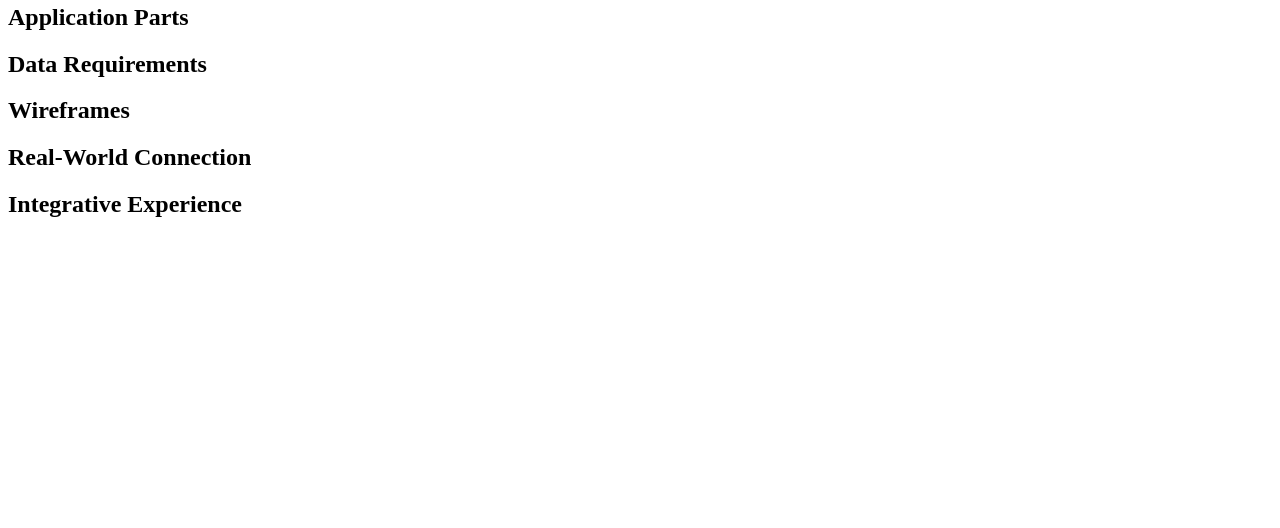
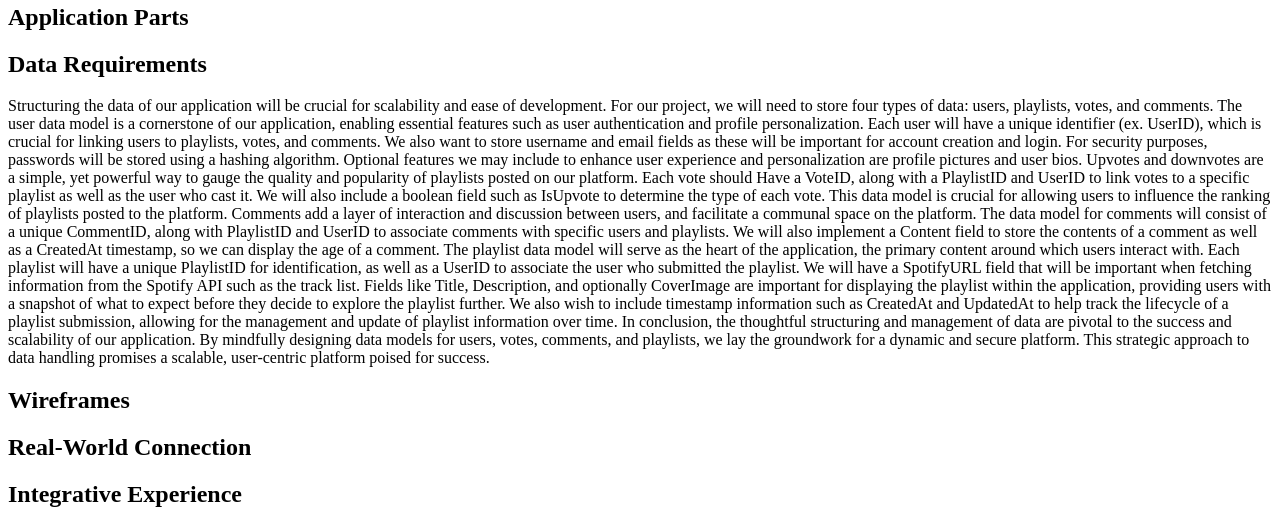
Before and after one commit to Captaincow285/326Project, a website: page src/docs/milestone-1/index.html in a window 1280 px wide. Shown: the part 702-1230 px from the top of the page. Before the commit the page ends 940 px from the top, so only its background shows below. Drawn offline with Linux system fonts and the light colour scheme.

Commit message:
write data requirements section

```diff
--- a/src/docs/milestone-1/index.html
+++ b/src/docs/milestone-1/index.html
@@ -1,9 +1,11 @@
 <!DOCTYPE html>
 <html lang="en">
+
 <head>
     <script src="script.js" type="module"></script>
     <title>326 Project</title>
 </head>
+
 <body>
     <header>
 
@@ -45,7 +47,8 @@
                 have features that allow users with an account to post playlists, upvote or downvote the
                 playlists of others, suggest additions to playlists, and more.
             </p>
-                <img src="https://s3-alpha.figma.com/hub/file/2734964093/9f5edc36-eb4d-414a-8447-10514f2bc224-cover.png" id="homepage-img" width="400" height="400">
+            <img src="https://s3-alpha.figma.com/hub/file/2734964093/9f5edc36-eb4d-414a-8447-10514f2bc224-cover.png"
+                id="homepage-img" width="400" height="400">
             <input type="button" id="img-btn" value="Next">
         </section>
         <section id="application-parts">
@@ -57,6 +60,43 @@
             <h2>
                 Data Requirements
             </h2>
+            <p>
+                Structuring the data of our application will be crucial for scalability and ease of development. For our
+                project, we will need to store four types of data: users, playlists, votes, and comments.
+
+                The user data model is a cornerstone of our application, enabling essential features such as user
+                authentication and profile personalization. Each user will have a unique identifier (ex. UserID), which
+                is crucial for linking users to playlists, votes, and comments. We also want to store username and email
+                fields as these will be important for account creation and login. For security purposes, passwords will
+                be stored using a hashing algorithm. Optional features we may include to enhance user experience and
+                personalization are profile pictures and user bios.
+
+                Upvotes and downvotes are a simple, yet powerful way to gauge the quality and popularity of playlists
+                posted on our platform. Each vote should Have a VoteID, along with a PlaylistID and UserID to link votes
+                to a specific playlist as well as the user who cast it. We will also include a boolean field such as
+                IsUpvote to determine the type of each vote. This data model is crucial for allowing users to influence
+                the ranking of playlists posted to the platform.
+
+                Comments add a layer of interaction and discussion between users, and facilitate a communal space on the
+                platform. The data model for comments will consist of a unique CommentID, along with PlaylistID and
+                UserID to associate comments with specific users and playlists. We will also implement a Content field
+                to store the contents of a comment as well as a CreatedAt timestamp, so we can display the age of a
+                comment.
+
+                The playlist data model will serve as the heart of the application, the primary content around which
+                users interact with. Each playlist will have a unique PlaylistID for identification, as well as a UserID
+                to associate the user who submitted the playlist. We will have a SpotifyURL field that will be important
+                when fetching information from the Spotify API such as the track list. Fields like Title, Description,
+                and optionally CoverImage are important for displaying the playlist within the application, providing
+                users with a snapshot of what to expect before they decide to explore the playlist further. We also wish
+                to include timestamp information such as CreatedAt and UpdatedAt to help track the lifecycle of a
+                playlist submission, allowing for the management and update of playlist information over time.
+
+                In conclusion, the thoughtful structuring and management of data are pivotal to the success and
+                scalability of our application. By mindfully designing data models for users, votes, comments, and
+                playlists, we lay the groundwork for a dynamic and secure platform. This strategic approach to data
+                handling promises a scalable, user-centric platform poised for success.
+            </p>
         </section>
         <section id="wire-frames">
             <h2>
@@ -75,4 +115,5 @@
         </section>
     </main>
 </body>
+
 </html>
```
Lines whose indentation alone changed are shown as unchanged.
